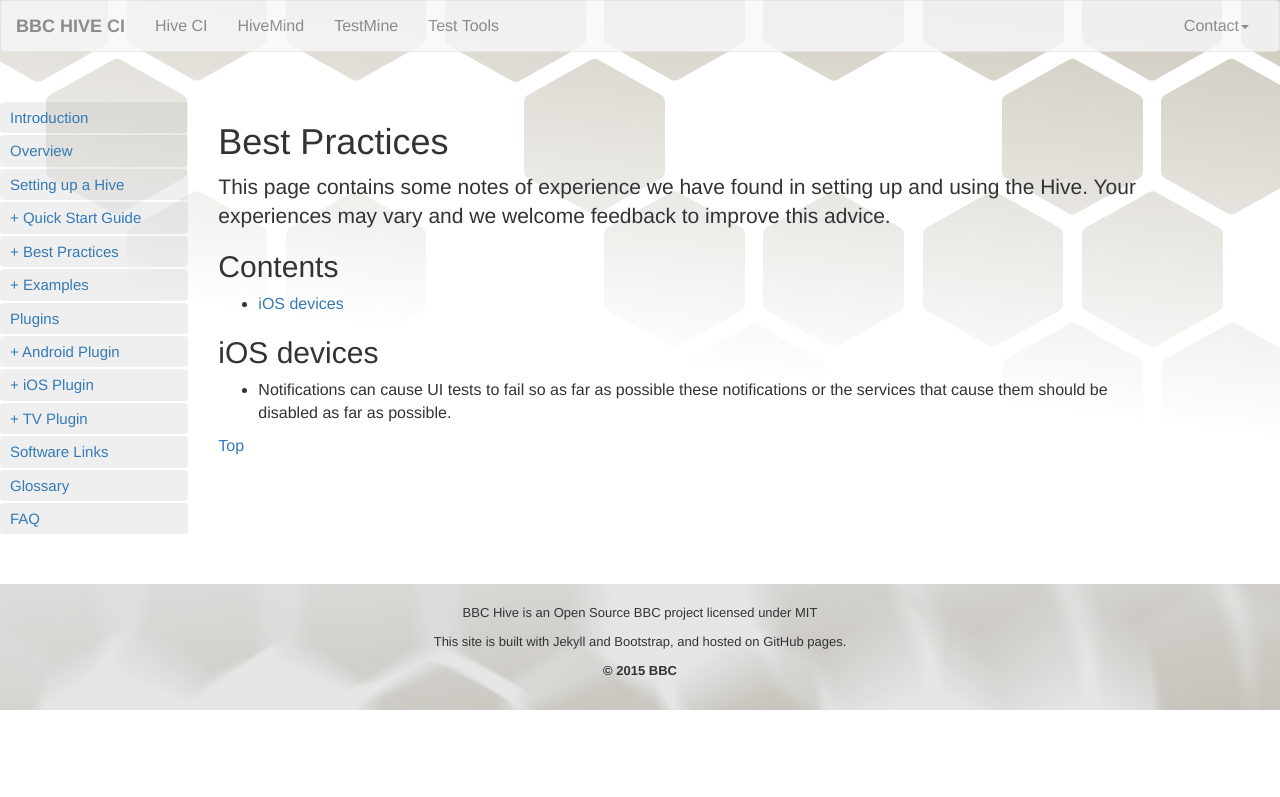
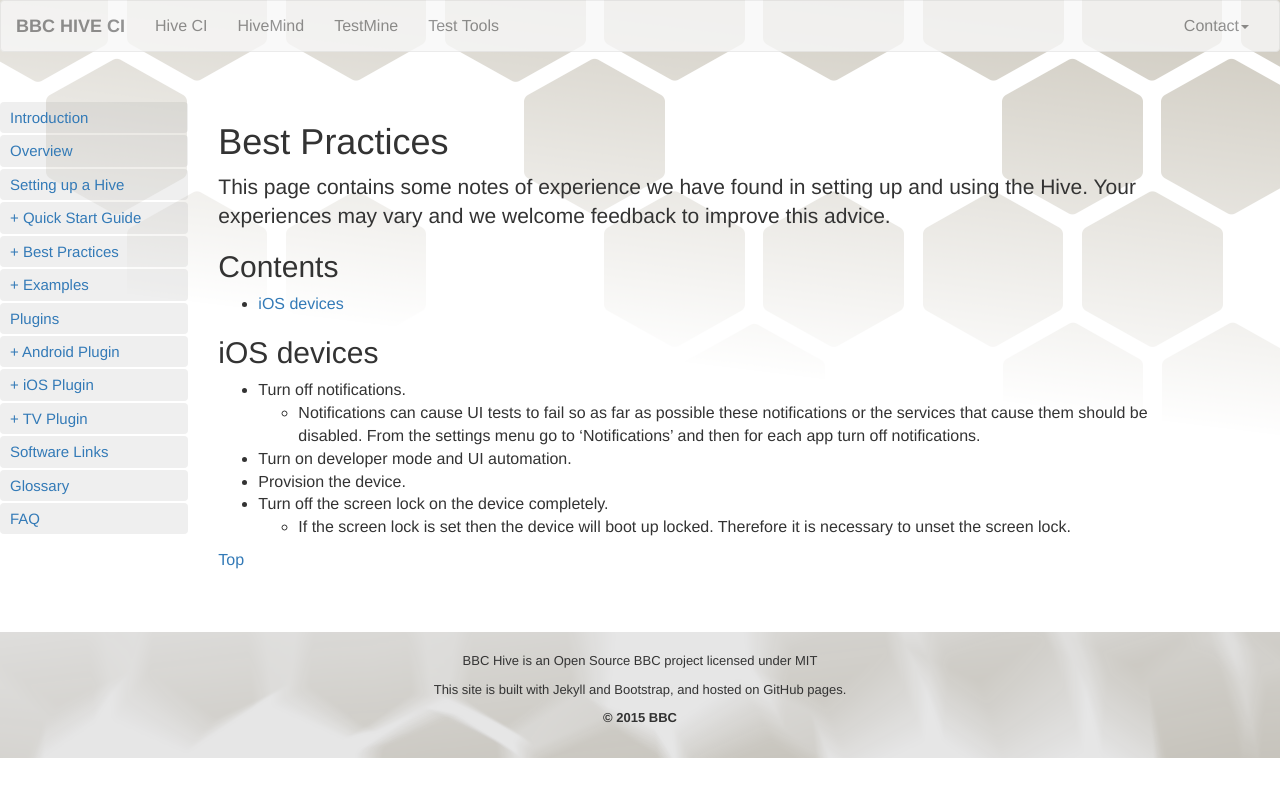
Before and after one commit to bbc/hive-ci, a Jekyll site: the page built from _documentation/02-06-best-practices.md, in a window 1280 px wide. Shown: the top 797 px of the page. Built offline with Jekyll 4.4.1, drawn with Linux system fonts in a browser that asks for light colours; nearby versions of some CDN libraries.

Commit message:
Some more notes

```diff
--- a/_documentation/02-06-best-practices.md
+++ b/_documentation/02-06-best-practices.md
@@ -13,4 +13,9 @@
 
 ## iOS devices
 
-* Notifications can cause UI tests to fail so as far as possible these notifications or the services that cause them should be disabled as far as possible.
+* Turn off notifications.
+  * Notifications can cause UI tests to fail so as far as possible these notifications or the services that cause them should be disabled. From the settings menu go to 'Notifications' and then for each app turn off notifications.
+* Turn on developer mode and UI automation.
+* Provision the device.
+* Turn off the screen lock on the device completely.
+  * If the screen lock is set then the device will boot up locked. Therefore it is necessary to unset the screen lock.
```
